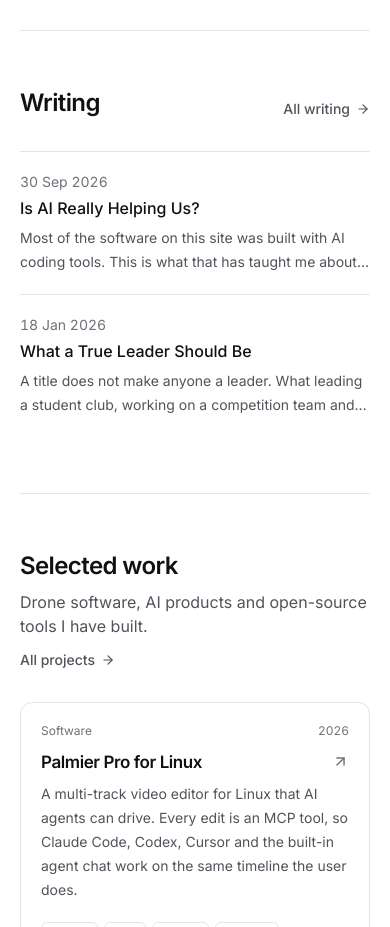
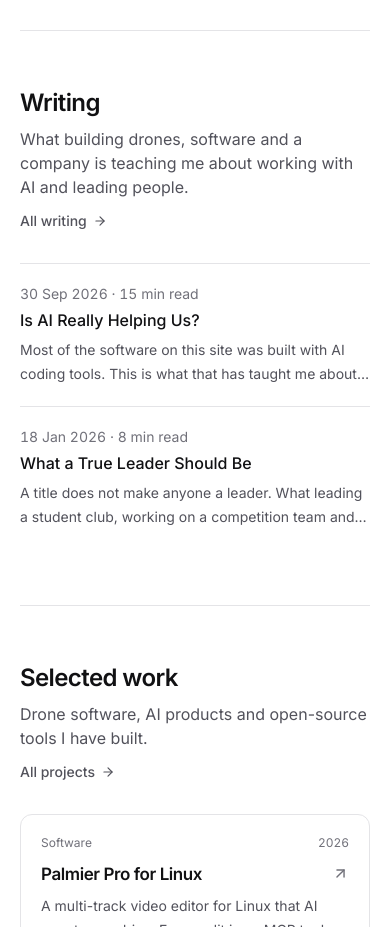
Before and after one commit to Bhaveshmeghwal21/Bhaveshmeghwal21.github.io, a Next.js app: page / in a window 390 px wide. Shown: the part 860-1787 px from the top of the page. Built offline with nearby package versions, Linux system fonts and the light colour scheme.

Commit message:
updated postlist, index, blog-index

```diff
--- a/src/components/PostList.tsx
+++ b/src/components/PostList.tsx
@@ -24,6 +24,10 @@ export default function PostList({ posts, headingAs: Heading = 'h3' }: PostListP
             </div>
             <p className="order-first text-sm tabular-nums text-subtle sm:order-none sm:text-right">
               <time dateTime={post.date}>{formatDate(post.date)}</time>
+              <span aria-hidden className="sm:hidden">
+                {' · '}
+              </span>
+              <span className="sm:mt-1 sm:block">{post.readTime}</span>
             </p>
           </Link>
         </li>
--- a/src/pages/blog/index.tsx
+++ b/src/pages/blog/index.tsx
@@ -16,11 +16,14 @@ export default function BlogPage({ posts }: InferGetStaticPropsType<typeof getSt
   return (
     <Layout
       title="Writing"
-      description="Essays by Bhavesh Meghwal on robotics, AI products and building things that hold up in the field."
+      description="Essays by Bhavesh Meghwal on working with AI, leading people, and what building drones and software teaches about both."
     >
       <div className="container-page py-14 sm:py-20">
         <PageHeader title="Writing">
-          <p>Notes I write after a project leaves a lesson behind.</p>
+          <p>
+            Essays on working with AI and leading people. I write one when something I am building
+            teaches me a lesson worth keeping.
+          </p>
         </PageHeader>
         <div className="mt-12">
           <PostList posts={posts} headingAs="h2" />
--- a/src/pages/index.tsx
+++ b/src/pages/index.tsx
@@ -32,7 +32,12 @@ export default function Home({ projects, posts }: InferGetStaticPropsType<typeof
     <Layout>
       <Hero />
 
-      <Section id="writing" title="Writing" action={{ href: '/blog', label: 'All writing' }}>
+      <Section
+        id="writing"
+        title="Writing"
+        description="What building drones, software and a company is teaching me about working with AI and leading people."
+        action={{ href: '/blog', label: 'All writing' }}
+      >
         <PostList posts={posts} />
       </Section>
 
```
